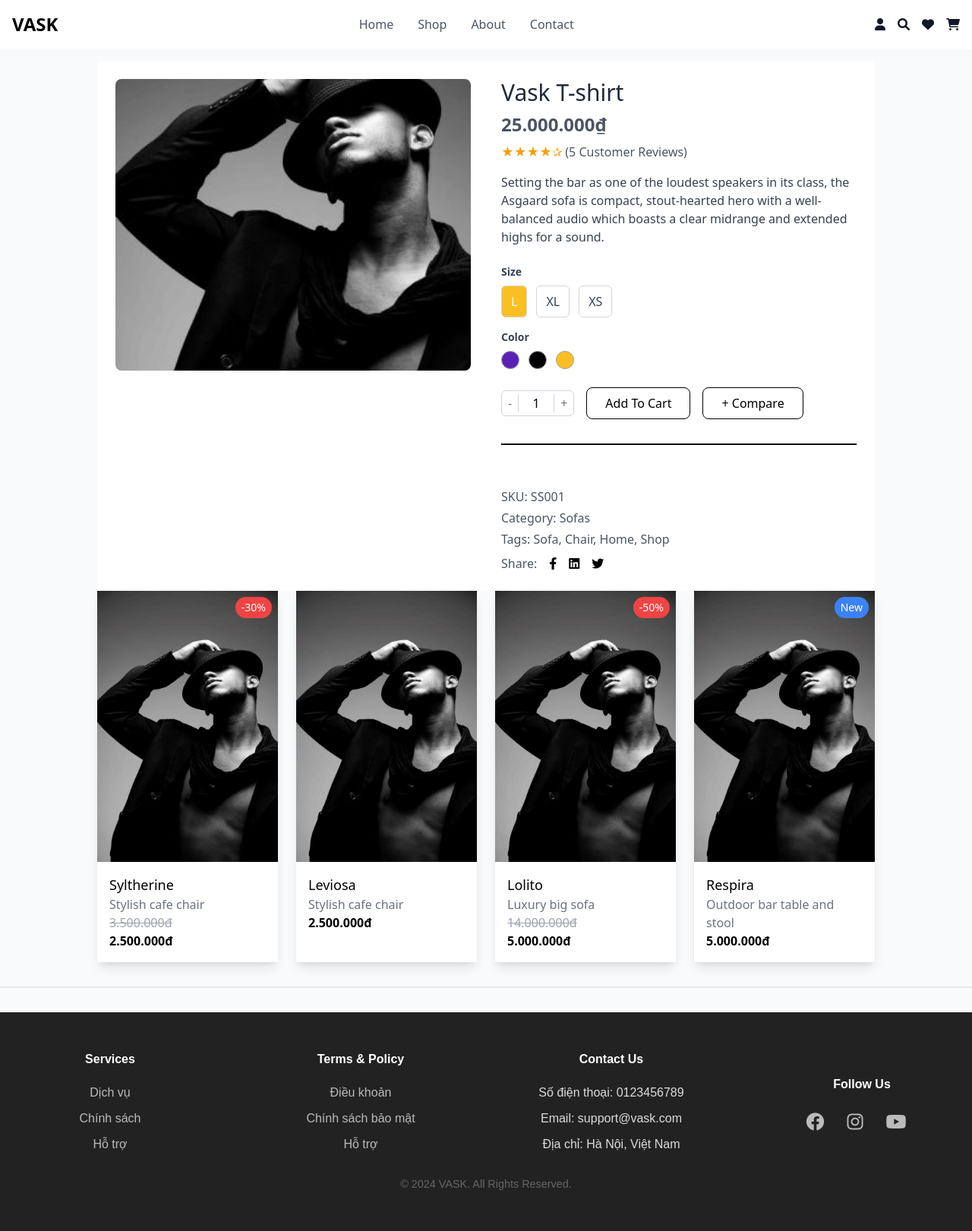
After one commit to vikhoa911/Duan, a PHP site: page /views/spct.html in a window 1280 px wide. The commit adds this page. Shown: the whole page at 76% size. Run offline with PHP 8.4, Linux system fonts and the light colour scheme.

Commit message:
sửa thử

```diff
--- a/views/css/htsp.css
+++ b/views/css/htsp.css
@@ -155,6 +155,7 @@
 
 .footer ul li {
     margin-bottom: 8px;
+
 }
 
 .footer ul li a {
--- /dev/null
+++ b/views/css/spct.css
@@ -0,0 +1,83 @@
+.footer {
+    background-color: #222;
+    color: #ddd;
+    padding: 50px 0;
+    font-family: 'Poppins', sans-serif;
+}
+
+.footer .container {
+    display: flex;
+    justify-content: center;
+    align-items: center;
+    flex-wrap: wrap;
+    text-align: center;
+    gap: 40px;
+}
+
+.footer .col-md-3 {
+    flex: 1;
+    min-width: 200px;
+}
+
+.footer .social-icons {
+    display: flex;
+    justify-content: center;
+    gap: 15px;
+}
+
+.footer .text-center {
+    flex-basis: 100%;
+    text-align: center;
+    margin-top: 20px;
+}
+
+
+.footer .text-center {
+    margin-top: 20px;
+    text-align: center;
+    flex-basis: 100%;
+}
+
+
+.footer h5 {
+    font-weight: bold;
+    margin-bottom: 20px;
+    color: #fff;
+}
+
+.footer ul {
+    list-style: none;
+    padding: 0;
+}
+
+.footer ul li {
+    margin-bottom: 10px;
+}
+
+.footer ul li a {
+    color: #bbb;
+    text-decoration: none;
+    transition: color 0.3s;
+
+}
+
+.footer ul li a:hover {
+    color: #fff;
+}
+
+.footer .social-icons a {
+    color: #bbb;
+    font-size: 1.5em;
+    margin-right: 15px;
+    transition: color 0.3s;
+}
+
+.footer .social-icons a:hover {
+    color: #fff;
+}
+
+.footer .text-center p {
+    margin-top: 20px;
+    font-size: 0.9em;
+    color: #666;
+}
--- /dev/null
+++ b/views/spct.html
@@ -0,0 +1,259 @@
+<!DOCTYPE html>
+<html lang="vi">
+<head>
+    <meta charset="UTF-8">
+    <meta name="viewport" content="width=device-width, initial-scale=1.0">
+    <title>Trang chủ</title>
+    <link href="https://cdn.jsdelivr.net/npm/tailwindcss@2.2.19/dist/tailwind.min.css" rel="stylesheet">
+    <link rel="stylesheet" href="https://cdnjs.cloudflare.com/ajax/libs/font-awesome/6.0.0-beta3/css/all.min.css">
+    <link rel="stylesheet" href="css/spct.css">
+</head>
+
+<body class="bg-gray-50 font-sans">
+    <header class="bg-white p-4">
+        <div class="container mx-auto flex justify-between items-center">
+            <div class="flex items-center">
+
+                <div class="text-2xl font-bold text-black">VASK</div>
+            </div>
+
+            <nav class="flex-1 flex justify-center">
+                <ul class="flex space-x-8">
+                    <li><a href="#" class="text-gray-600    font-poppins hover:text-yellow-500">Home</a></li>
+                    <li><a href="#" class="text-gray-600    font-poppins hover:text-yellow-500">Shop</a></li>
+                    <li><a href="#" class="text-gray-600    font-poppins hover:text-yellow-500">About</a></li>
+                    <li><a href="#" class="text-gray-600    font-poppins hover:text-yellow-500">Contact</a></li>
+                </ul>
+            </nav>
+
+            <div class="flex space-x-4">
+                <a href="#" class="text-gray-900 hover:text-yellow-500"><i class="fas fa-user"></i></a>
+                <a href="#" class="text-gray-900 hover:text-yellow-500"><i class="fas fa-search"></i></a>
+                <a href="#" class="text-gray-900 hover:text-yellow-500"><i class="fas fa-heart"></i></a>
+                <a href="#" class="text-gray-900 hover:text-yellow-500"><i class="fas fa-shopping-cart"></i></a>
+            </div>
+        </div>
+    </header>
+
+
+
+    <main class="max-w-5xl mx-auto p-6 bg-white mt-4">
+        <div class="flex flex-col lg:flex-row space-y-6 lg:space-y-0 lg:space-x-10">
+
+
+            <div class="w-full lg:w-1/2 flex">
+
+                <div class="relative w-full h-96">
+                    <img src="/images/anh1.jpg" alt="Main Product Image" class="w-full h-full object-cover rounded-lg bg-customColor">
+                </div>
+
+            </div>
+
+
+            <div class="w-full lg:w-1/2">
+                <h1 class="text-3xl font-poppins text-gray-800">Vask T-shirt</h1>
+                <p class="text-2xl text-gray-600 font-semibold mt-2">25.000.000₫</p>
+
+
+                <div class="flex items-center mt-2 space-x-1">
+                    <span class="text-yellow-500">★★★★✰</span>
+                    <span class="text-gray-600">(5 Customer Reviews)</span>
+                </div>
+
+
+                <p class="mt-4  font-poppins text-gray-700">
+                    Setting the bar as one of the loudest speakers in its class, the Asgaard sofa is compact, stout-hearted hero with a well-balanced audio which boasts a clear midrange and extended highs for a sound.
+                </p>
+
+
+                <div class="mt-6">
+                    <h2 class="text-sm font-semibold text-gray-700">Size</h2>
+                    <div class="flex space-x-3 mt-2">
+                        <button class="px-3 py-2 border border-gray-300 rounded-md text-white bg-yellow-400">L </button>
+                        <button class="px-3 py-2 border border-gray-300 rounded-md text-gray-700">XL </button>
+                        <button class="px-3 py-2 border border-gray-300 rounded-md text-gray-700">XS </button>
+                    </div>
+                </div>
+
+                <div class="mt-4">
+                    <h2 class="text-sm font-semibold text-gray-700">Color</h2>
+                    <div class="flex space-x-3 mt-2">
+                        <button class="w-6 h-6 bg-purple-800 rounded-full border border-gray-400"></button>
+                        <button class="w-6 h-6 bg-black rounded-full border border-gray-400"></button>
+                        <button class="w-6 h-6 bg-yellow-400 rounded-full border border-gray-400"></button>
+                    </div>
+                </div>
+
+
+                <div class="mt-6 flex items-center space-x-4 font-poppins">
+                    <div class="flex items-center border border-gray-300 rounded-md">
+                        <button class="px-2 py-1 text-gray-500">-</button>
+                        <input type="text" value="1" class="w-12 text-center border-l border-r border-gray-300 focus:outline-none">
+                        <button class="px-2 py-1 text-gray-500">+</button>
+                    </div>
+                    <button class="px-6 py-2 border border-black text-black rounded-lg">Add To Cart</button>
+                    <button class="px-6 py-2 border border-black text-black rounded-lg">+ Compare</button>
+                </div>
+                <section>
+                    <div class="relative flex flex-col items-center">
+                        <h2 class="px-  mt-8 mb-8 border-b-2  border-black w-full "></h2>
+                    </div>
+                </section>
+
+                <ul class="mt-6 text-gray-600 space-y-1">
+                    <li><span class="font-poppins">SKU:</span> SS001</li>
+                    <li><span class="font-poppins">Category:</span> Sofas</li>
+                    <li><span class="font-poppins">Tags:</span> Sofa, Chair, Home, Shop</li>
+                </ul>
+
+                <div class="mt-2 flex space-x-4">
+                    <span class="font-poppins text-gray-600">Share:</span>
+                    <a href="#" class="text-black hover:text-blue-600"><i class="fab fa-facebook-f"></i></a>
+                    <a href="#" class="text-black hover:text-pink-500"><i class="fab  fa-linkedin" ></i></a>
+                    <a href="#" class="text-black hover:text-blue-400"><i class="fab fa-twitter"></i></a>
+                </div>
+
+
+
+
+            </div>
+        </div>
+    </main>
+
+
+
+
+
+
+    <section class="grid grid-cols-2 sm:grid-cols-3 md:grid-cols-4 gap-6 mx-auto max-w-screen-lg">
+
+
+        <div class="bg-white shadow-lg rounded-none overflow-hidden relative group transition-all duration-300 hover:shadow-xl">
+     <img src="/images/anh1.jpg" alt="Sản phẩm 1" class="w-full transition-all duration-300 group-hover:opacity-75">
+     <div class="p-4">
+         <h2 class="text-lg font-poppins">Syltherine</h2>
+         <p class="text-gray-500 font-poppins">Stylish cafe chair</p>
+         <p class="text-gray-400 line-through">3.500.000đ</p>
+         <p class="text-black font-bold">2.500.000đ</p>
+     </div>
+     <div class="absolute inset-0 flex items-center justify-center opacity-0 group-hover:opacity-100 transition duration-300 flex-col space-y-4">
+         <button class="bg-white text-black font-poppins px-4 py-2">Add to cart</button>
+         <div class="actions text-white space-x-4">
+             <a href="#">&#x21A9; Share</a>
+             <a href="#">&#9825; Like</a>
+         </div>
+     </div>
+     <div class="absolute top-2 right-2 bg-red-500 text-white px-2 py-1 text-sm rounded-full">-30%</div>
+ </div>
+
+
+
+         <div class="bg-white shadow-lg rounded-none overflow-hidden relative group transition-all duration-300 hover:shadow-xl">
+             <img src="/images/anh1.jpg" alt="Sản phẩm 2" class="w-full group-hover:opacity-50 transition duration-300">
+             <div class="p-4">
+                 <h2 class="text-lg font-poppins">Leviosa</h2>
+                 <p class="text-gray-500 font-poppins">Stylish cafe chair</p>
+                 <p class="text-black font-bold">2.500.000đ</p>
+             </div>
+             <div class="absolute inset-0 flex items-center justify-center opacity-0 group-hover:opacity-100 transition duration-300 flex-col space-y-4">
+                 <button class="bg-white text-black font-poppins px-4 py-2">Add to cart</button>
+                 <div class="actions text-white space-x-4">
+                     <a href="#">&#x21A9; Share</a>
+                     <a href="#">&#9825; Like</a>
+                 </div>
+             </div>
+
+         </div>
+
+
+         <div class="bg-white shadow-lg rounded-none overflow-hidden relative group transition-all duration-300 hover:shadow-xl">
+             <img src="/images/anh1.jpg" alt="Sản phẩm 3" class="w-full transition-all duration-300 group-hover:opacity-75">
+             <div class="p-4">
+                 <h2 class="text-lg font-poppins">Lolito</h2>
+                 <p class="text-gray-500 font-poppins">Luxury big sofa</p>
+                 <p class="text-gray-400 line-through">14.000.000đ</p>
+                 <p class="text-black font-bold">5.000.000đ</p>
+             </div>
+             <div class="absolute inset-0 flex items-center justify-center opacity-0 group-hover:opacity-100 transition duration-300 flex-col space-y-4">
+                 <button class="bg-white text-black font-poppins px-4 py-2">Add to cart</button>
+                 <div class="actions text-white space-x-4">
+                     <a href="#">&#x21A9; Share</a>
+                     <a href="#">&#9825; Like</a>
+                 </div>
+             </div>
+             <div class="absolute top-2 right-2 bg-red-500 text-white px-2 py-1 text-sm rounded-full">-50%</div>
+         </div>
+
+
+         <div class="bg-white shadow-lg rounded-none overflow-hidden relative group transition-all duration-300 hover:shadow-xl">
+             <img src="/images/anh1.jpg" alt="Sản phẩm 4" class="w-full transition-all duration-300 group-hover:opacity-75">
+             <div class="p-4">
+                 <h2 class="text-lg font-poppins">Respira</h2>
+                 <p class="text-gray-500 font-poppins">Outdoor bar table and stool</p>
+                 <p class="text-black font-bold">5.000.000đ</p>
+             </div>
+             <div class="absolute inset-0 flex items-center justify-center opacity-0 group-hover:opacity-100 transition duration-300 flex-col space-y-4">
+                 <button class="bg-white text-black font-poppins px-4 py-2">Add to cart</button>
+                 <div class="actions text-white space-x-4">
+                     <a href="#">&#x21A9; Share</a>
+                     <a href="#">&#9825; Like</a>
+                 </div>
+             </div>
+             <div class="absolute top-2 right-2 bg-blue-500 text-white px-2 py-1 text-sm rounded-full">New</div>
+         </div>
+
+     </section>
+
+
+
+     <section>
+        <div class="relative flex flex-col items-center">
+            <h2 class="px-  font-poppins mt-8 mb-8 border-b-2 text-3xl border-gray-200 w-full  text-center "></h2>
+        </div>
+    </section>
+
+
+
+
+    <footer class="footer">
+        <div class="container">
+            <div class="col-md-3">
+                <h5>Services</h5>
+                <ul>
+                    <li><a href="#">Dịch vụ</a></li>
+                    <li><a href="#">Chính sách</a></li>
+                    <li><a href="#">Hỗ trợ</a></li>
+                </ul>
+            </div>
+            <div class="col-md-3">
+                <h5>Terms & Policy</h5>
+                <ul>
+                    <li><a href="#">Điều khoản</a></li>
+                    <li><a href="#">Chính sách bảo mật</a></li>
+                    <li><a href="#">Hỗ trợ</a></li>
+                </ul>
+            </div>
+            <div class="col-md-3">
+                <h5>Contact Us</h5>
+                <ul>
+                    <li>Số điện thoại: 0123456789</li>
+                    <li>Email: support@vask.com</li>
+                    <li>Địa chỉ: Hà Nội, Việt Nam</li>
+                </ul>
+            </div>
+            <div class="col-md-3">
+                <h5>Follow Us</h5>
+                <div class="social-icons">
+                    <a href="#"><i class="fab fa-facebook"></i></a>
+                    <a href="#"><i class="fab fa-instagram"></i></a>
+                    <a href="#"><i class="fab fa-youtube"></i></a>
+                </div>
+            </div>
+        </div>
+        <div class="text-center">
+            <p>&copy; 2024 VASK. All Rights Reserved.</p>
+        </div>
+    </footer>
+
+</body>
+</html>
```
Also changed, not shown: controllers/UserController.php (added, +89 -0 lines), models/User.php (added, +72 -0 lines), views/htsp.html (added, +212 -0 lines).
